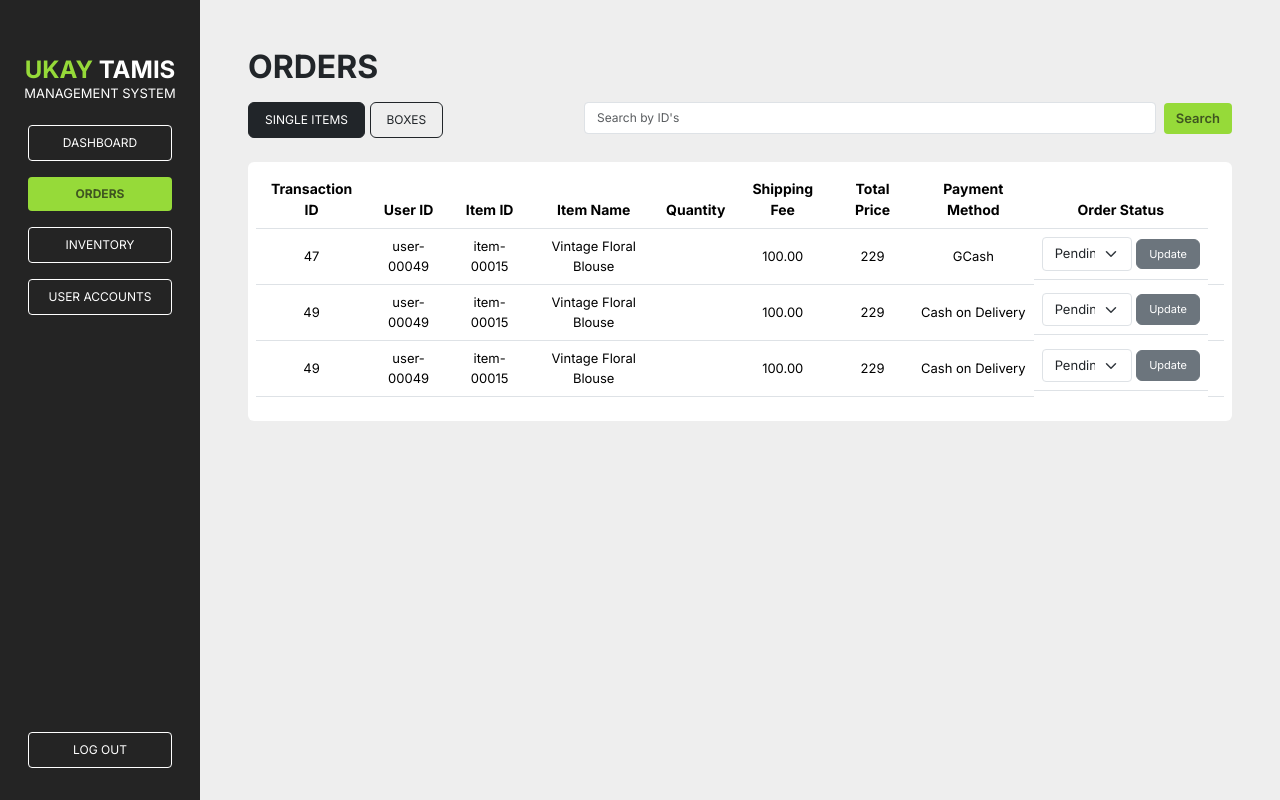
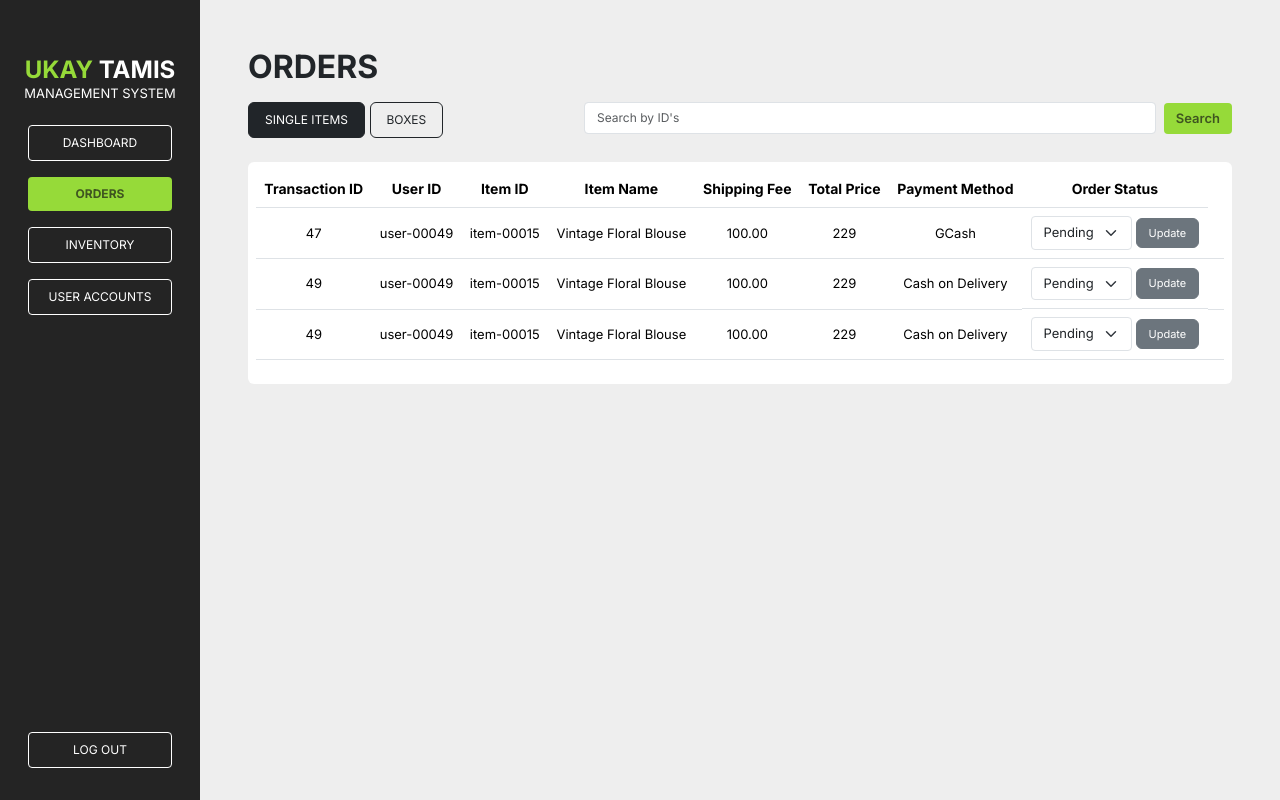
Before and after one commit to msn02/Ukay-Tamis-Management-System, a PHP site: page /pages/orders.php in a window 1280 px wide. Run offline with PHP 8.4, Linux system fonts and the light colour scheme; data comes from the database, SQL or seed files in the repository.

Commit message:
style: removed item quantity

```diff
--- a/others/order_items.php
+++ b/others/order_items.php
@@ -6,7 +6,6 @@
                 <th scope="col">User ID</th>
                 <th scope="col">Item ID</th>
                 <th scope="col">Item Name</th>
-                <th scope="col">Quantity</th>
                 <th scope="col">Shipping Fee</th>
                 <th scope="col">Total Price</th>
                 <th scope="col">Payment Method</th>
@@ -36,7 +35,6 @@
                     echo "<td>" . $row["user_id"] . "</td>";
                     echo "<td>" . $row["item_id"] . "</td>";
                     echo "<td>" . $row["item_name"] . "</td>";
-                    echo "<td>" . $row["quantity"] . "</td>";
                     echo "<td>" . $row["shipping_fee"] . "</td>";
                     echo "<td>" . $row["total_price"] . "</td>";
                     echo "<td>" . $row["payment_method"] . "</td>";
```
